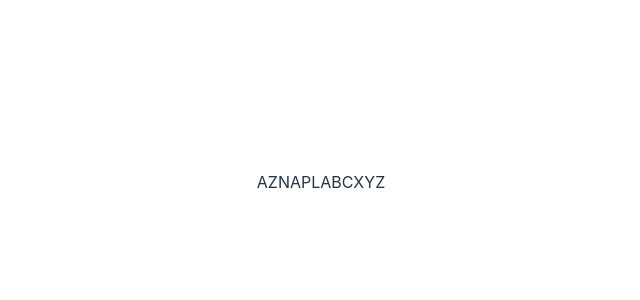
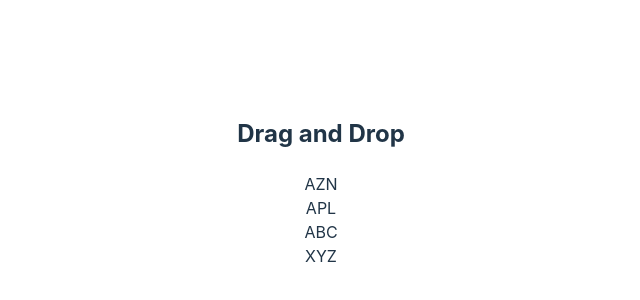
Before and after one commit to umerx-github/blackdog-configurator-frontend, a React (Vite) app: page /config in a window 1280 px wide. Shown: the part 218-518 px from the top of the page, without its empty margins (319-959 px from the left). Built offline with nearby package versions, Linux system fonts and the light colour scheme.

Commit message:
Add working Droppable

```diff
--- a/src/App.tsx
+++ b/src/App.tsx
@@ -21,9 +21,9 @@ const router = createBrowserRouter([
 
 function App() {
 	return (
-		<React.StrictMode>
-			<RouterProvider router={router} />
-		</React.StrictMode>
+		// <React.StrictMode>
+		<RouterProvider router={router} />
+		// </React.StrictMode>
 	);
 }
 
--- a/src/components/DragAndDrop.tsx
+++ b/src/components/DragAndDrop.tsx
@@ -2,6 +2,33 @@ import { useRef } from "react";
 import SortableItem from "./SortableItem";
 import SortableList from "./SortableList";
 import { DragDropContext, Droppable, Draggable } from "react-beautiful-dnd";
+
+import { useEffect, useState } from "react";
+import { DroppableProps } from "react-beautiful-dnd";
+
+/**
+ *
+ * @link https://github.com/atlassian/react-beautiful-dnd/issues/2399#issuecomment-1684893089
+ * @link https://medium.com/@wbern/getting-react-18s-strict-mode-to-work-with-react-beautiful-dnd-47bc909348e4
+ */
+export const StrictModeDroppable = ({ children, ...props }: DroppableProps) => {
+	const [enabled, setEnabled] = useState(false);
+
+	useEffect(() => {
+		const animation = requestAnimationFrame(() => setEnabled(true));
+
+		return () => {
+			cancelAnimationFrame(animation);
+			setEnabled(false);
+		};
+	}, []);
+
+	if (!enabled) {
+		return null;
+	}
+
+	return <Droppable {...props}>{children}</Droppable>;
+};
 
 export default function DragAndDrop({ items }: { items: string[] }) {
 	const sortableListRef = useRef<HTMLDivElement>(null);
@@ -12,32 +39,34 @@ export default function DragAndDrop({ items }: { items: string[] }) {
 	};
 
 	// https://dev.to/kyleortiz/getting-started-with-react-beautiful-dnd-using-functional-components-50d0
+	// https://react.dev/reference/react/forwardRef
 	return (
 		<DragDropContext onDragEnd={onDragEnd}>
-			<Droppable droppableId={"config-sortable-symbols"}>
-				{(provided) => (
+			<StrictModeDroppable droppableId={"config-sortable-symbols"}>
+				{(provided, snapshot) => (
 					<div ref={provided.innerRef} {...provided.droppableProps}>
+						<h2>Drag and Drop</h2>
 						{items.map((item, index) => (
 							<Draggable
+								draggableId={item}
 								key={item}
-								draggableId={item}
 								index={index}
 							>
-								{(provided) => (
-									<SortableItem
+								{(provided, snapshot) => (
+									<div
 										ref={provided.innerRef}
 										{...provided.draggableProps}
 										{...provided.dragHandleProps}
 									>
 										<>{item}</>
-									</SortableItem>
+									</div>
 								)}
 							</Draggable>
 						))}
 						{provided.placeholder}
 					</div>
 				)}
-			</Droppable>
+			</StrictModeDroppable>
 		</DragDropContext>
 	);
 }
```
